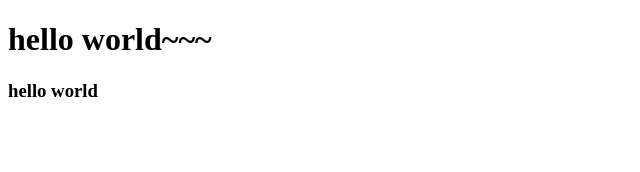
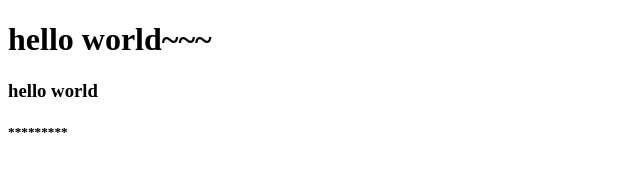
Before and after one commit to qzw-new/testDemo, a plain HTML site: page index.html in a window 1280 px wide. Shown: the full height of the page, 0-640 px from the left. Drawn offline with Linux system fonts and the light colour scheme.

Commit message:
这是第四次提交，提交一个README.md和index.html修改后的文件

```diff
--- a/index.html
+++ b/index.html
@@ -7,5 +7,5 @@
     <body>
         <h1>hello world~~~</h1>
         <h3>hello world</h3>
-
+        <h5>*********</h5>
     </body>
```
